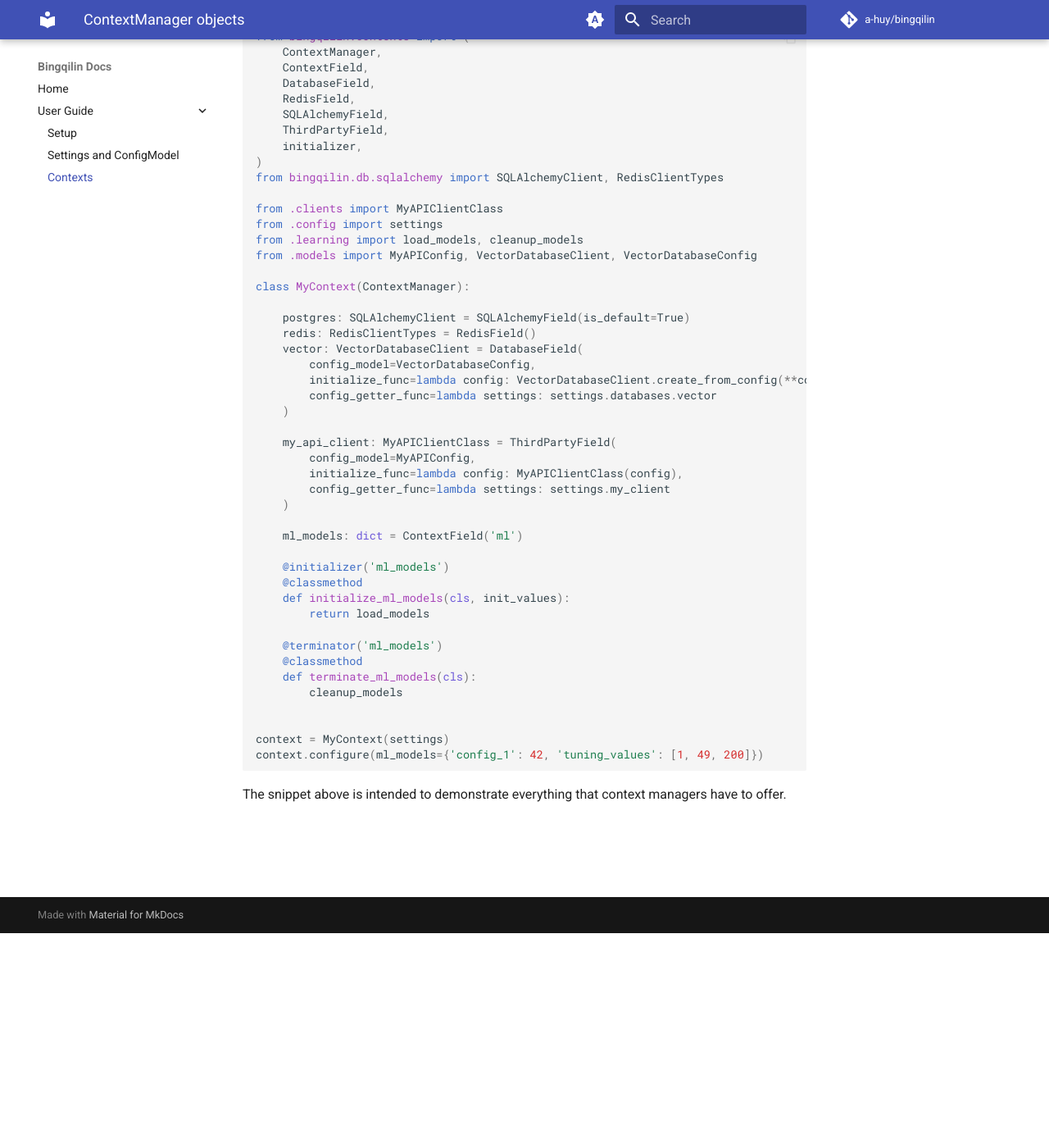
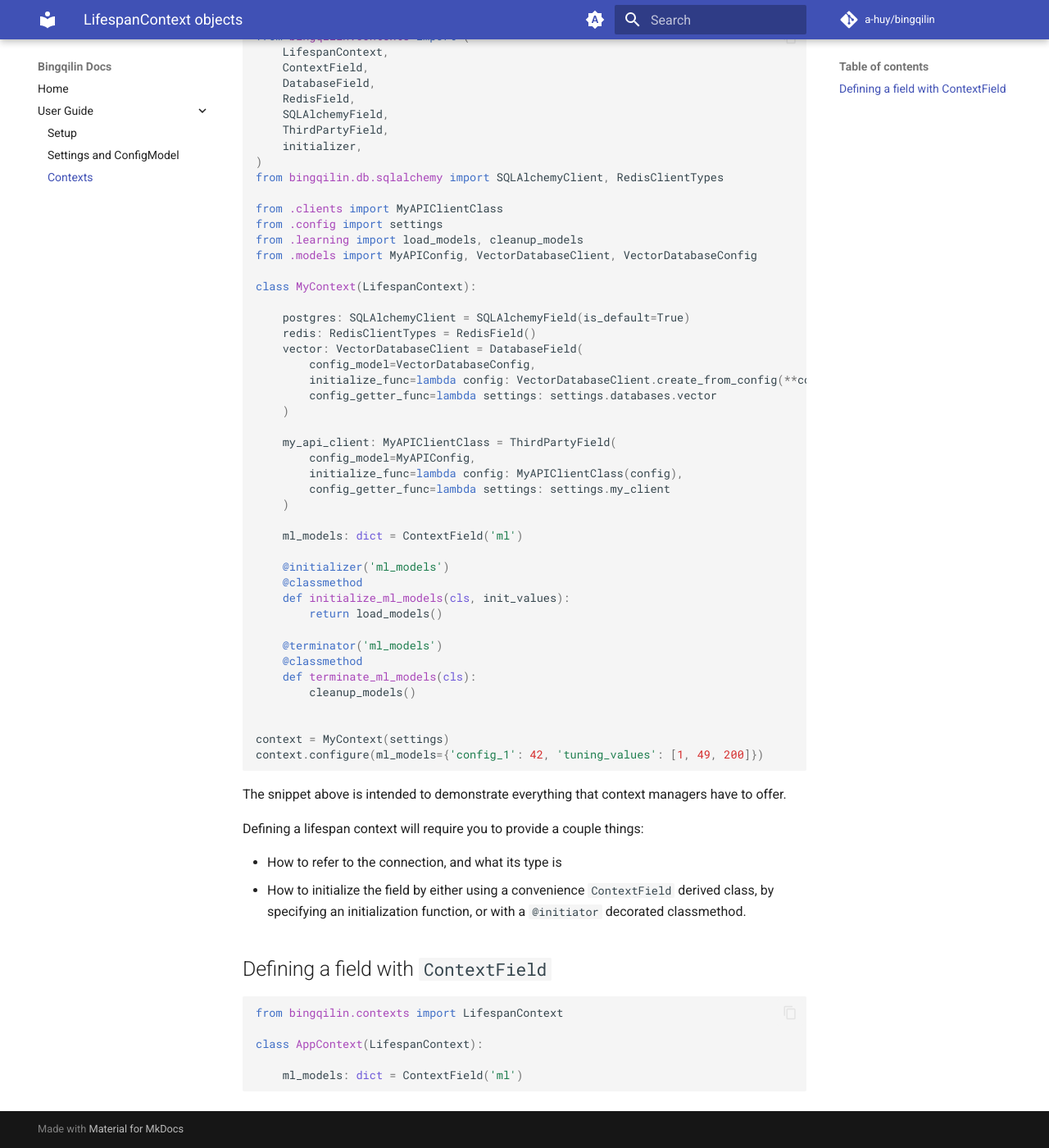
Before and after one commit to a-huy/bingqilin, an MkDocs documentation site: the page built from docs/user-guide/contexts.md, in a window 1280 px wide and 1400 px high, scrolled down 262 px. Shown: the whole window at 82% size. Built offline with MkDocs 1.6.1 and Material for MkDocs 9.7.7, drawn with Linux system fonts in a browser that asks for light colours; comment, search, counter and statistics services are not loaded; some of the changed text lies outside the part shown.

Commit message:
more wip docs

````diff
--- a/bingqilin/__init__.py
+++ b/bingqilin/__init__.py
@@ -9,7 +9,7 @@ from pydantic import BaseModel
 
 from bingqilin.conf.models import ConfigModel, DEFAULT_RECONFIGURE_URL
 from bingqilin.conf.openapi import add_config_model_to_openapi
-from bingqilin.contexts import ContextManager
+from bingqilin.contexts import LifespanContext
 from bingqilin.handlers import add_log_validation_exception_handler
 from bingqilin.logger import bq_logger
 from bingqilin.signal import RECONFIGURE_SIGNAL, dispatcher
@@ -18,7 +18,7 @@ logger = bq_logger.getChild("handlers")
 
 
 def contexts_lifespan(
-    *contexts: ContextManager,
+    *contexts: LifespanContext,
     settings_data: Optional[BaseModel] = None,
     **all_ctx_kwargs,
 ) -> Callable:
--- a/docs/user-guide/contexts.md
+++ b/docs/user-guide/contexts.md
@@ -1,12 +1,12 @@
 ---
-title: ContextManager objects
+title: LifespanContext objects
 ---
 
-Context managers are a kind of model that you can create declaratively for connections, clients, and other data that you can share across your app. For example:
+Lifespan contexts are a kind of model that you can create declaratively for connections, clients, and other data that you can share across your app. For example:
 
 ```py
 from bingqilin.contexts import (
-    ContextManager,
+    LifespanContext,
     ContextField,
     DatabaseField,
     RedisField,
@@ -21,7 +21,7 @@ from .config import settings
 from .learning import load_models, cleanup_models
 from .models import MyAPIConfig, VectorDatabaseClient, VectorDatabaseConfig
 
-class MyContext(ContextManager):
+class MyContext(LifespanContext):
 
     postgres: SQLAlchemyClient = SQLAlchemyField(is_default=True)
     redis: RedisClientTypes = RedisField()
@@ -42,12 +42,12 @@ class MyContext(ContextManager):
     @initializer('ml_models')
     @classmethod
     def initialize_ml_models(cls, init_values):
-        return load_models
+        return load_models()
 
     @terminator('ml_models')
     @classmethod
     def terminate_ml_models(cls):
-        cleanup_models
+        cleanup_models()
 
 
 context = MyContext(settings)
@@ -55,3 +55,18 @@ context.configure(ml_models={'config_1': 42, 'tuning_values': [1, 49, 200]})
 ```
 
 The snippet above is intended to demonstrate everything that context managers have to offer.
+
+Defining a lifespan context will require you to provide a couple things:
+
+* How to refer to the connection, and what its type is
+* How to initialize the field by either using a convenience `ContextField` derived class, by specifying an initialization function, or with a `@initiator` decorated classmethod.
+
+## Defining a field with `ContextField`
+
+```py
+from bingqilin.contexts import LifespanContext
+
+class AppContext(LifespanContext):
+
+    ml_models: dict = ContextField('ml')
+```
--- a/main.py
+++ b/main.py
@@ -1,7 +1,7 @@
 from bingqilin import setup_utils
 from bingqilin.conf import SettingsManager
 from bingqilin.conf.models import ConfigModel
-from bingqilin.contexts import ContextManager, initializer
+from bingqilin.contexts import LifespanContext, initializer
 from bingqilin.db.models import RedisDBConfig
 
 
@@ -12,7 +12,7 @@ class AppSettings(SettingsManager):
 settings = AppSettings()
 
 
-class Context(ContextManager):
+class Context(LifespanContext):
     test: int
 
     @initializer("redis")
````
Also changed, not shown: 2 other files.
